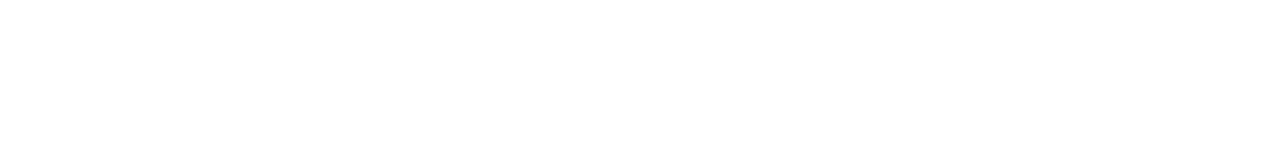
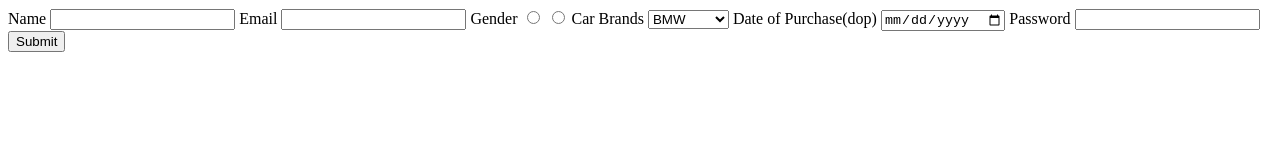
Before and after one commit to acciojob/car-insurance-form-pratiikfuse, a website: page main.html in a window 1280 px wide. Drawn offline with Linux system fonts and the light colour scheme.

Commit message:
created a submission

```diff
--- a/main.html
+++ b/main.html
@@ -8,6 +8,26 @@
 
 <body>
 	<!-- the entire body must be written by student -->
+	 <form action="" method="post">
+    <label for="name">Name</label>
+    <input type="text" name="" id="name" required>
+    <label for="email">Email</label>
+    <input type="email" id="email" required>
+    <label for="">Gender</label>
+    <input type="radio" name="gender" required>
+    <input type="radio" name="gender" required>
+    <label for="cars">Car Brands</label>
+    <select name="" id="cars">
+        <option value="">BMW</option>
+        <option value="">Audi</option>
+        <option value="">Mercedez</option>
+    </select>
+    <label for="dop">Date of Purchase(dop)</label>
+    <input type="date" id="dop" required>
+    <label for="password">Password</label>
+    <input type="password" name="" id="password">
+    <button type="submit">Submit</button>
+   </form>
     <script type="text/javascript" src="./script.js">
 </script>
 
```
